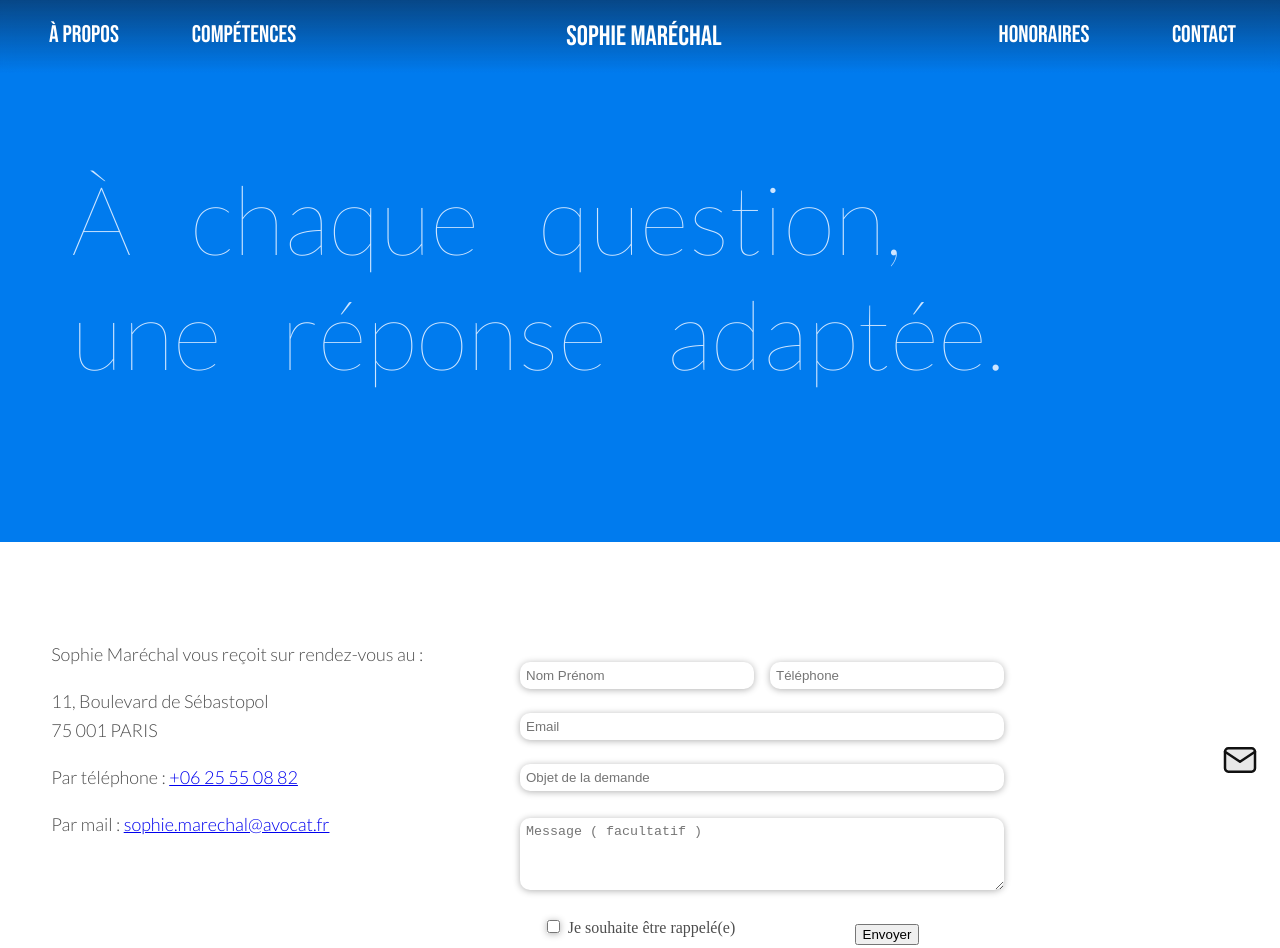
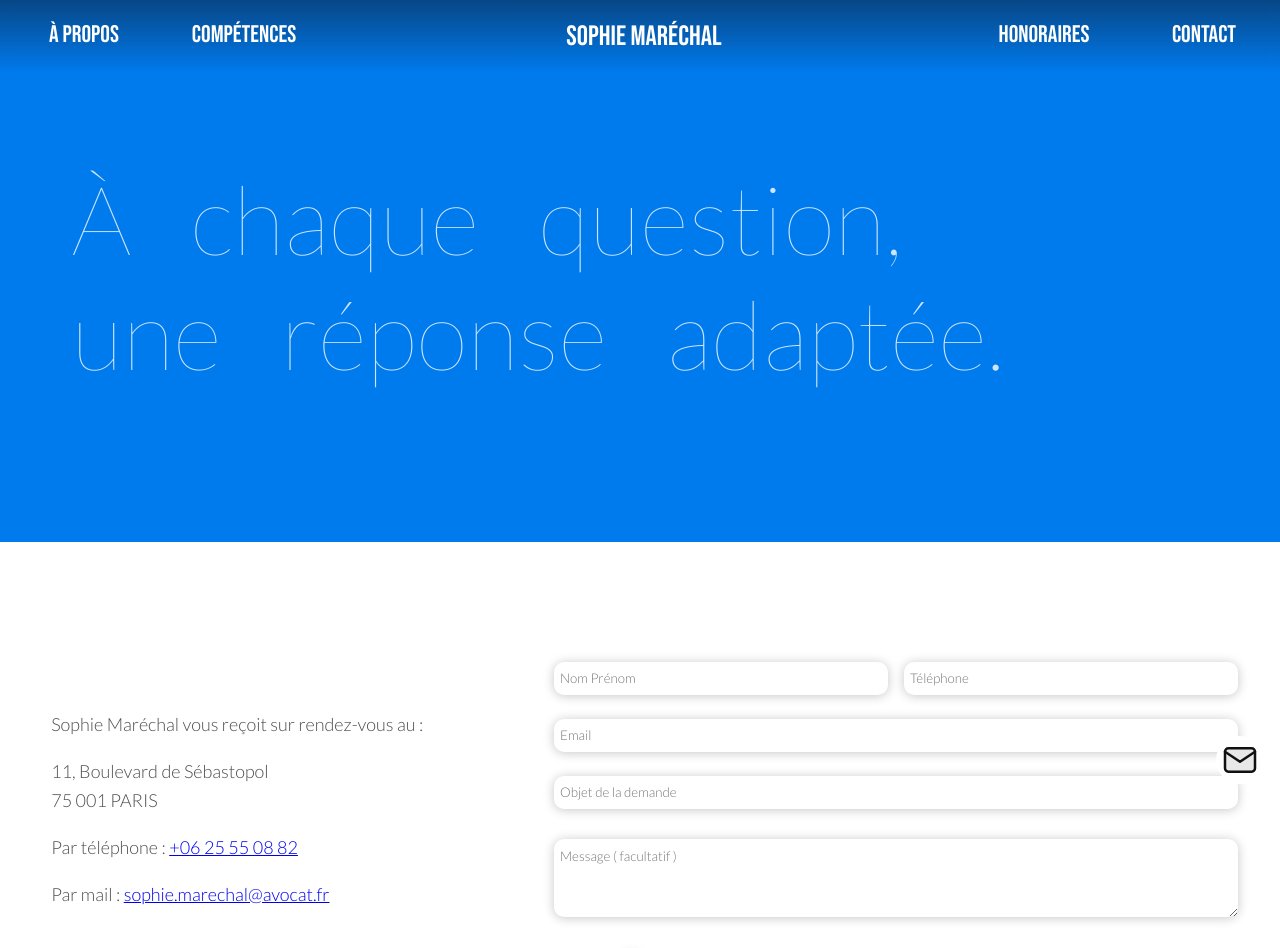
Before and after one commit to PaulMarechal/sophie_lowyer_website, a React (Vite) app: page /contact in a window 1280 px wide. Shown: the top 948 px of the page. Built offline with nearby package versions, Linux system fonts and the light colour scheme.

Commit message:
Update form display elem + focus

```diff
--- a/src/Contact.jsx
+++ b/src/Contact.jsx
@@ -69,7 +69,7 @@ const Contact = () => {
 
             <div className="contact_div_form">
 
-                    <div style={{ marginTop: '2rem', maxWidth: '500px' }}>
+                    <div className="contact_form_second_div">
                     {messageSent ? (
                         <p style={{ color: 'green' }}>
                         Merci, je vous recontacte très vite !
--- a/src/style.css
+++ b/src/style.css
@@ -44,6 +44,15 @@ h1, h2, h3, h4, h5, h6 {
 
 .text_part_others_pages{
     flex: 2;
+    display: flex;
+    justify-content: center;
+    margin: auto;
+}
+
+.contact_form_second_div{
+    margin-top: 2rem;
+    max-width: 700px;
+    width: 700px;
 }
 
 .contact_part_others_pages, .competences_part_others_pages{
@@ -110,12 +119,37 @@ header.scrolled {
     stroke: rgb(0, 123, 238);
 }
 
-p, ul, li, .expertise-item span{
+p, ul, li, .expertise-item span, label, button{
     /* font-family: "Courier Prime", monospace; */
     font-family: "Lato", sans-serif;
     font-weight: 300;
     font-style: normal;
 }
+
+::-webkit-input-placeholder {
+  font-family: "Lato", sans-serif;
+  font-weight: 300;
+  font-style: normal;
+}
+
+:-moz-placeholder {
+  font-family: "Lato", sans-serif;
+  font-weight: 300;
+  font-style: normal;
+}
+
+::-moz-placeholder {
+  font-family: "Lato", sans-serif;
+  font-weight: 300;
+  font-style: normal;
+}
+
+:-ms-input-placeholder {
+  font-family: "Lato", sans-serif;
+  font-weight: 300;
+  font-style: normal;
+}
+
 
 
 .row, .section, section {
@@ -1318,19 +1352,26 @@ h1 {
     margin: auto;
     align-items: center;
     margin: auto;
+
 }
 
 .parent_contact_form input,
 .parent_contact_form textarea{
     margin-bottom: 1rem;
-    padding: 6px;
+    padding: 9px 6px;
     border-radius: 10px;
     margin: 1vh;
     border: none;
-    box-shadow: 0px 1px 7px 0px #b2b2b2;
+    box-shadow: 0px 1px 11px 0px #c7c6c6;
+    transition: box-shadow .5s ease-out;
 }
 
-.contact_div_form{flex:3; }
+.parent_contact_form input:focus,
+.parent_contact_form textarea:focus{
+    box-shadow: 0px 1px 4px 0px #b2b2b2;
+}
+
+.contact_div_form{flex:3;display: flex;justify-content: center;margin: auto;}
 .name_contact_div { grid-area: 1 / 1 / 2 / 4; }
 .tel_contact_div { grid-area: 1 / 4 / 2 / 7; }
 .email_contact_div { grid-area: 2 / 1 / 3 / 7; }
@@ -1338,6 +1379,16 @@ h1 {
 .message_contact_div { grid-area: 4 / 1 / 6 / 7; }
 .contact_me_btn_div { grid-area: 6 / 1 / 7 / 4; }
 .button_contact_div { grid-area: 6 / 4 / 7 / 7; }
+
+.button_contact_div button{
+    padding: 10px 48px;
+    border-radius: 6px;
+    border: none;
+    background: #007bee;
+    color: #fff;
+    font-weight: 300;
+    font-size: 1vw;
+}
 
 .parent_contact_form label{
     width: 100%;
```
